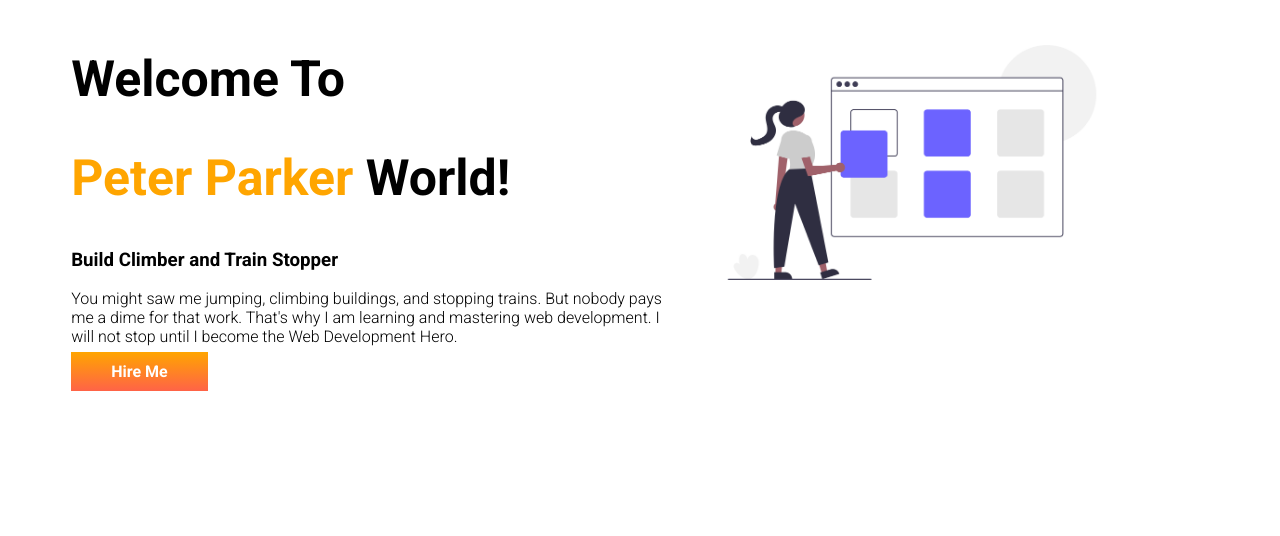
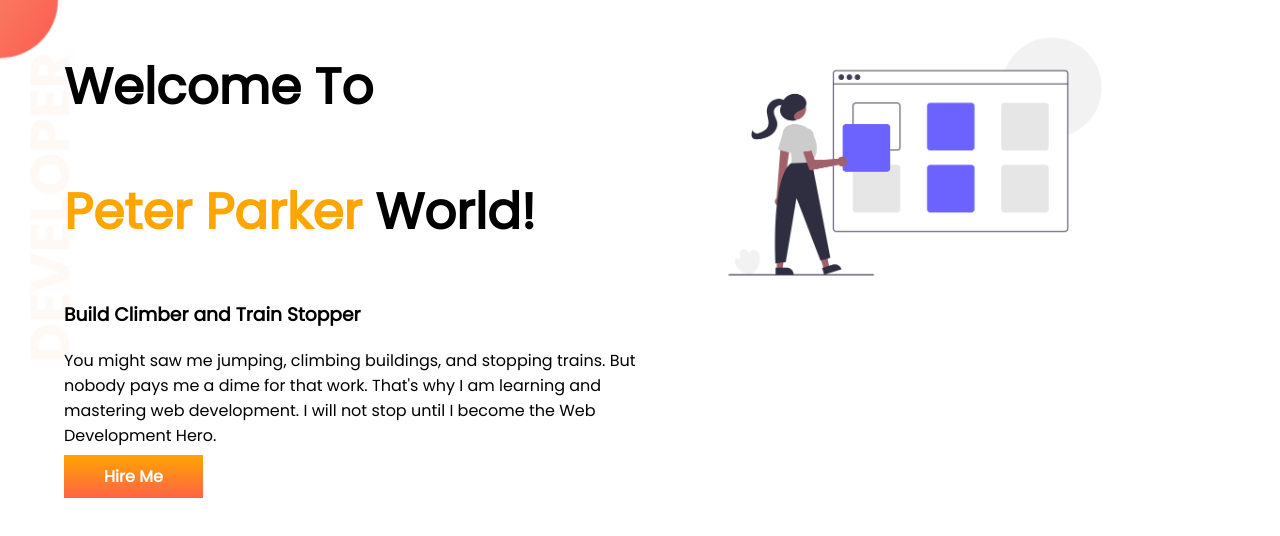
Before and after one commit to md-pervej/developer-portfolio-home-final, a plain HTML site: page index.html in a window 1280 px wide. Drawn offline with Linux system fonts and the light colour scheme.

Commit message:
header is done

```diff
--- a/index.html
+++ b/index.html
@@ -14,6 +14,7 @@
 </head>
 
 <body>
+    <section class="top-banner">
         <section class="container">
             <div class="half-width">
                 <h1>Welcome To</h1>
@@ -24,7 +25,7 @@
                     That's why I am learning and mastering web development. I will not stop until I become the Web
                     Development
                     Hero.</p>
-            <a class="link-btn" target="_blank" href="https://md-pervej.github.io/developer-portfolio-home-final/">Hire
+                <a class="link-btn" target="_blank" href="https://www.github.com/">Hire
                     Me</a>
             </div>
             <div class="half-width">
@@ -34,6 +35,10 @@
         </section>
 
 
+    </section>
+
+
+
 
 </body>
 
--- a/style.css
+++ b/style.css
@@ -1,6 +1,7 @@
 body{
     font-family: 'Poppins', sans-serif;
-font-family: 'Roboto', sans-serif;
+    margin: 0;
+    padding: 0;
 }
 
 h1{
@@ -28,3 +29,7 @@ h1{
     font-weight: bold;
     color:#fff;
 }
+.top-banner{
+    background-image: url(img/top-banner.png);
+    background-repeat: no-repeat;
+}
```
Also changed, not shown: img/top-banner.png (added). Lines whose indentation alone changed are shown as unchanged.
